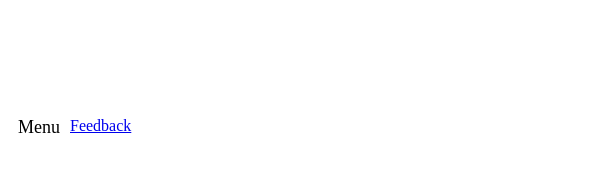
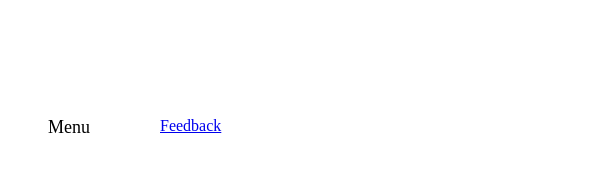
Before and after one commit to liviaxsouza/desafio-07.03.2023, a plain HTML site: page layouts/header.html in a window 1280 px wide. Shown: the full height of the page, 0-594 px from the left. Drawn offline with Linux system fonts and the light colour scheme.

Commit message:
css nav li

```diff
--- a/layouts/header.css
+++ b/layouts/header.css
@@ -49,3 +49,7 @@ nav ul {
     padding: 0;
     display: flex;
 }
+nav li {
+    margin-right: 30px;
+    margin-left: 30px;
+}
```
